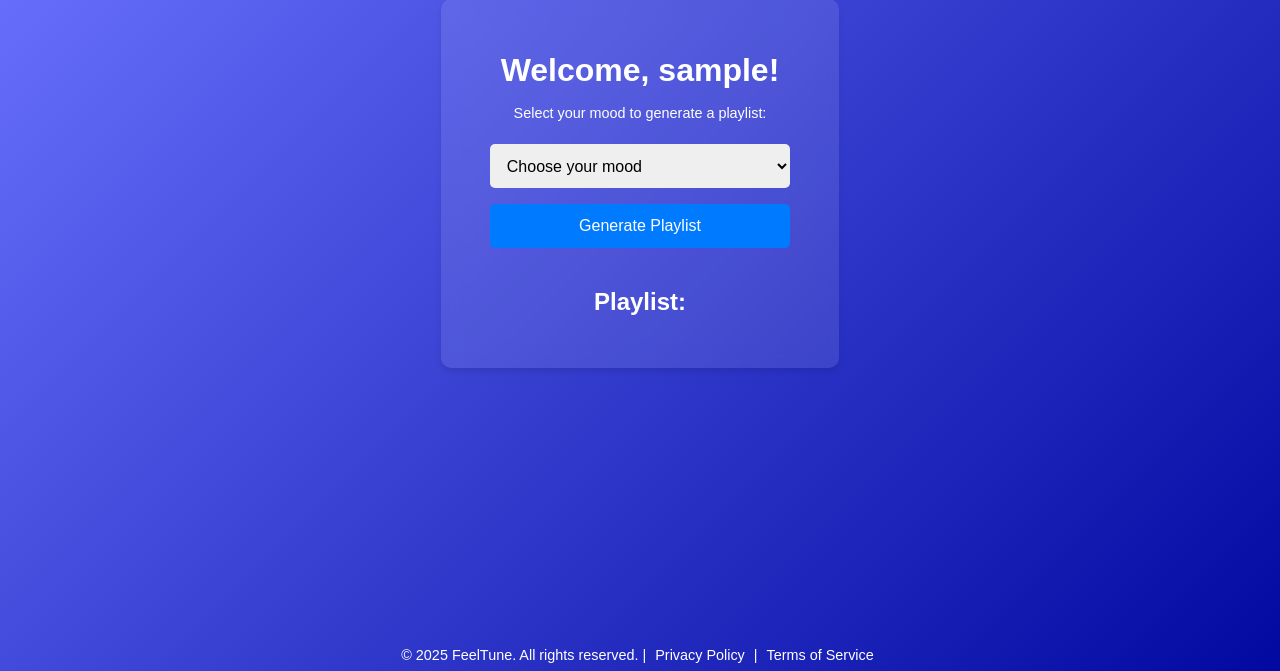
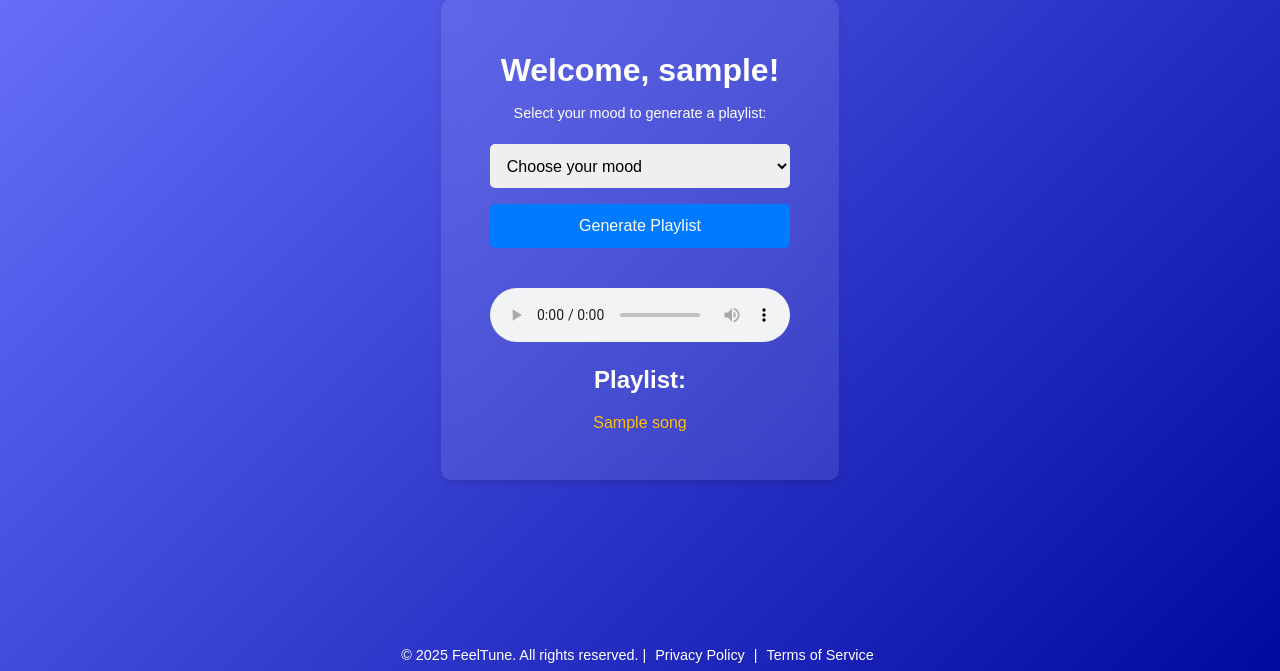
Before and after one commit to p-prime1/FeelTunes, a Flask app: template templates/dashboard.html in a window 1280 px wide; the page is wider, and only the part inside the window is pictured. Shown: the part 113-784 px from the top of that part. Run offline with Flask 3, Linux system fonts and the light colour scheme; tables that the repository leaves empty hold one stand-in row (values such as "Sample post"); the template is opened without the code that fills it: values that come from a table or form of the project are taken from there, most other values are stand-ins (such as "Sample title", 1, 10 or a date in 2020); some libraries are stand-ins or nearby versions.

Commit message:
Implements the audio player on dashboard.html

```diff
--- a/dashboard.py
+++ b/dashboard.py
@@ -1,6 +1,7 @@
 from flask import Blueprint, render_template, request, jsonify, session, flash
 from spotify_api import fetch_playlist_for_mood  # Hypothetical helper for fetching playlists
 from flask_login import login_required, current_user
+import os
 
 dashboard_bp = Blueprint('dashboard', __name__, template_folder='templates')
 
@@ -8,7 +9,8 @@ dashboard_bp = Blueprint('dashboard', __name__, template_folder='templates')
 @login_required
 def dashboard():
     user = {"username": current_user.username}
-    return render_template('dashboard.html', user=user)
+    songs = os.listdir('static/music') # songs to be gotten from spotify_api
+    return render_template('dashboard.html', user=user, songs=songs)
 
 @dashboard_bp.route('/generate-playlist/', methods=['POST'])
 def generate_playlist():
--- a/templates/dashboard.html
+++ b/templates/dashboard.html
@@ -51,6 +51,10 @@
             <button type="submit">Generate Playlist</button>
         </form>
 
+	<!-- Audio player -->
+	<audio controls="controls" autoplay="autoplay"></audio>
+
+
         <!-- Flash Message -->
         {% with messages = get_flashed_messages(with_categories=true) %}
         {% if messages %}
@@ -65,7 +69,11 @@
         <!-- Playlist Display -->
         <div id="playlist-container">
             <h2>Playlist:</h2>
-            <ul id="playlist"></ul>
+            <ul id="playlist">
+		    {% for song in songs %}
+		    <li><a href="javascript:void();" onclick="playSong('{{song}}')">{{ song }}</a></li>
+		    {% endfor %}
+	    </ul>
         </div>
     </div>
 
@@ -73,6 +81,11 @@
         <p>&copy; 2025 FeelTune. All rights reserved. | <a href="/privacy">Privacy Policy</a> | <a href="/terms">Terms of Service</a></p>
     </footer>
 
+    <script type="text/javascript">
+	    function playSong(song){
+		$('audio').attr('src', '/static/music/'+song);
+	    }
+    </script>
 
     <script>
         // Handle mood selection and fetch playlist
```
